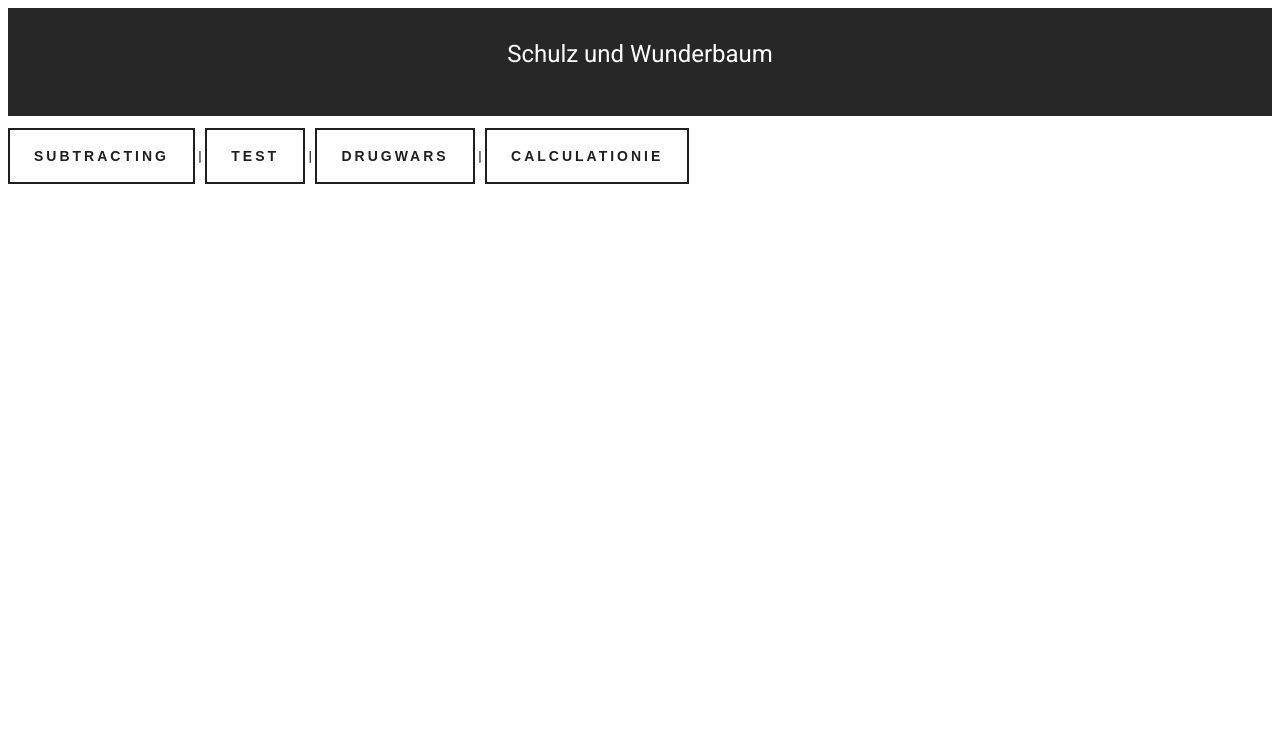
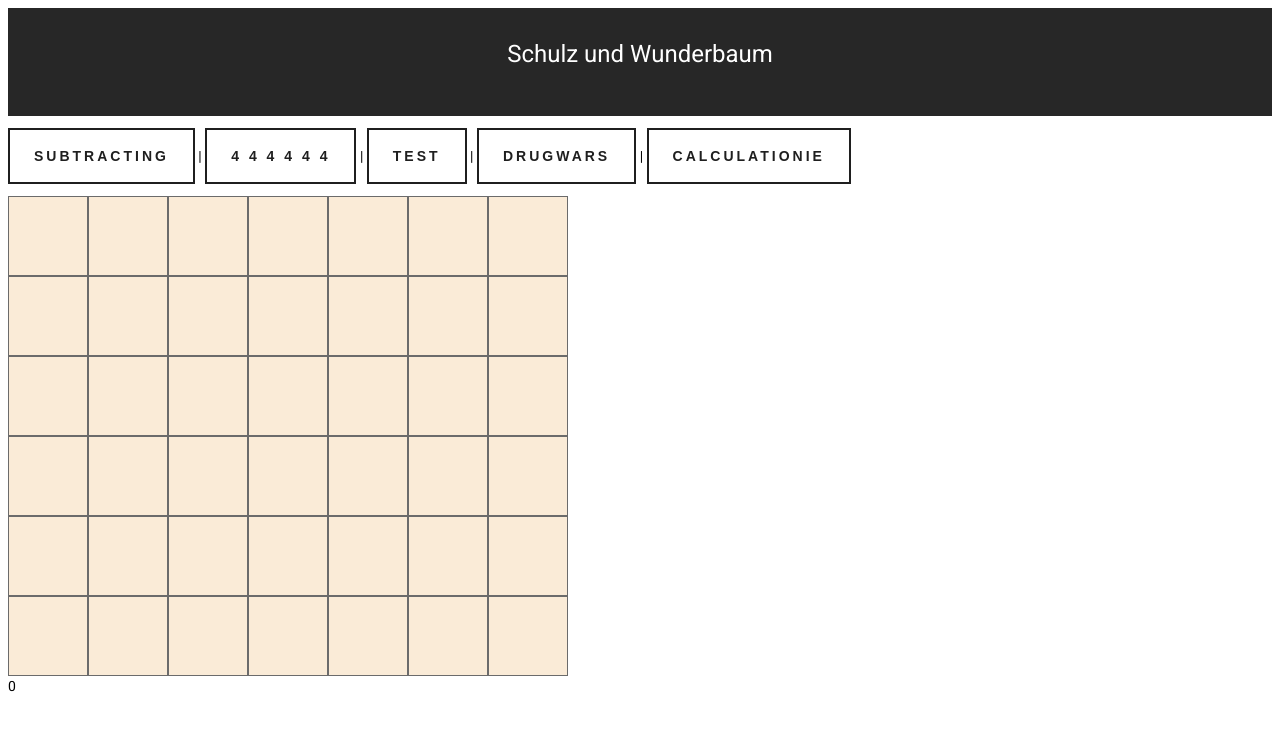
Before and after one commit to AmonMcDuul/schulz-und-wunderbaum-frontend, an Angular app: page /fourinarow in a window 1280 px wide. Before the commit this address led to /. Shown: the top 730 px of the page. Built offline with nearby package versions, Linux system fonts and the light colour scheme.

Commit message:
four in a row start

```diff
--- a/src/app/app.component.html
+++ b/src/app/app.component.html
@@ -4,6 +4,7 @@
 <br>
 <nav>
   <a class="btn btn-dark btn-big" routerLink="/subtracting">Subtracting</a> |
+  <a class="btn btn-dark btn-big" routerLink="/fourinarow">4 4 4 4 4 4</a> |
   <a class="btn btn-dark btn-big" routerLink="/test">Test</a> |
   <a class="btn btn-dark btn-big" routerLink="/drugwars">DrugWars</a> |
   <a class="btn btn-dark btn-big" routerLink="/calculations">Calculationie</a>
--- a/src/app/app.module.ts
+++ b/src/app/app.module.ts
@@ -28,6 +28,7 @@ import { MatProgressBarModule } from '@angular/material/progress-bar';
 import { MatTableModule } from '@angular/material/table';
 
 import { FlexLayoutModule } from '@angular/flex-layout';
+import { FourInARowComponent } from './four-in-a-row/four-in-a-row.component';
 
 
 
@@ -37,12 +38,14 @@ import { FlexLayoutModule } from '@angular/flex-layout';
     AppComponent,
     TestComponent,
     SubtractingComponent,
+    FourInARowComponent,
     DrugwarsComponent,
     StartGameComponent,
     CalculationsComponent,
     TestcalcComponent,
     KmMileComponent,
     WeatherAppComponent,
+    FourInARowComponent,
   ],
   imports: [
     FlexLayoutModule,
@@ -60,6 +63,7 @@ import { FlexLayoutModule } from '@angular/flex-layout';
     ReactiveFormsModule,
     RouterModule.forRoot([
       {path: 'subtracting', component: SubtractingComponent},
+      {path: 'fourinarow', component: FourInARowComponent},
       {path: 'test', component: TestComponent},
       {path: 'drugwars', component: DrugwarsComponent},
       {path: 'calculations', component: CalculationsComponent},
--- /dev/null
+++ b/src/app/four-in-a-row/four-in-a-row.component.html
@@ -0,0 +1,11 @@
+<div class="grid-container">
+  <ng-container *ngFor="let row of matrix; let x = index">
+    <ng-container *ngFor="let col of row; let y = index">
+      <div (click)="makeMove(x, y)" class="grid-item center clicked{{ matrix[x][y]}}">
+        <!-- {{x}},{{y}} -->
+      </div>
+    </ng-container>
+  </ng-container>
+</div>
+
+<div>{{winner}}</div>
--- /dev/null
+++ b/src/app/four-in-a-row/four-in-a-row.component.scss
@@ -0,0 +1,27 @@
+.grid-container {
+    display: grid;
+    grid-template-columns: 80px 80px 80px 80px 80px 80px 80px;
+    grid-template-rows: 80px 80px 80px 80px 80px 80px;
+    overflow: hidden;
+  }
+
+  .grid-item {
+    overflow: hidden;
+    border: 1px solid rgb(107, 107, 107)
+  }
+
+  .center {
+    text-align: center;
+  }
+
+  .clicked0 {
+    background: antiquewhite;
+  }
+
+  .clicked1 {
+    background: rgb(115, 185, 127);
+  }
+
+  .clicked2 {
+    background: rgb(180, 118, 118);
+  }
--- /dev/null
+++ b/src/app/four-in-a-row/four-in-a-row.component.ts
@@ -0,0 +1,90 @@
+import { Component, OnInit } from '@angular/core';
+
+
+// TODO:
+// fix vertical winCheck
+// diagnoal winCheck
+// popup when you win or lose
+// better AI - block 3 possible win
+
+
+@Component({
+  selector: 'app-four-in-a-row',
+  templateUrl: './four-in-a-row.component.html',
+  styleUrls: ['./four-in-a-row.component.scss']
+})
+export class FourInARowComponent implements OnInit {
+
+  matrix = [[0,0,0,0,0,0,0],
+            [0,0,0,0,0,0,0],
+            [0,0,0,0,0,0,0],
+            [0,0,0,0,0,0,0],
+            [0,0,0,0,0,0,0],
+            [0,0,0,0,0,0,0]]
+  turn = 1;
+  winner = 0
+
+
+  winCheck() {
+    // horizontal check
+    for (let i = 0; i < this.matrix.length; i++) {
+      for (let s = 0; s < this.matrix.length - 2; s++) {
+        if (this.matrix[i].slice(s, (s+4)).filter(x => x === 1).length === 4) {
+          this.winner = 1
+        }
+      }
+    }
+
+    // vertical check
+    let vertTotal = 0
+    let chain = false
+
+    for (let j = this.matrix.length; j >= 0; j--) {
+      for (let i = 0; i < this.matrix.length; i++) {
+        if (this.matrix[i][j] === 1) {
+          vertTotal += this.matrix[i][j]
+          chain = true
+          console.log(this.matrix[i][j], i, j, vertTotal)
+        }
+        else if ((chain === true) && (this.matrix[i][j] !== 1)) {
+          break
+        }
+      }
+
+    if (vertTotal === 4) {
+      this.winner = 1
+      }
+
+    }
+
+    // diagonal check\
+    // code
+
+  }
+
+  makeMove(row: number, col: number) {
+    for (let j = this.matrix.length - 1; j >= 0; j--) {
+      if (this.matrix[j][col] === 0) {
+        this.matrix[j][col] = 1
+        this.turn = 0
+        this.winCheck()
+        this.computerMove()
+        break;
+      }
+    }
+  }
+
+  computerMove() {
+    let randomCol = Math.floor(Math.random() * (6 - 0 + 1))
+    for (let j = this.matrix.length - 1 ; j >= 0; j--) {
+      if (this.matrix[j][randomCol] === 0) {
+        this.matrix[j][randomCol] = 2
+        break
+      }
+    }
+  }
+
+  ngOnInit(): void {
+  }
+
+}
```
Also changed, not shown: 1 other file (tests, documents, lock files or other folders).
